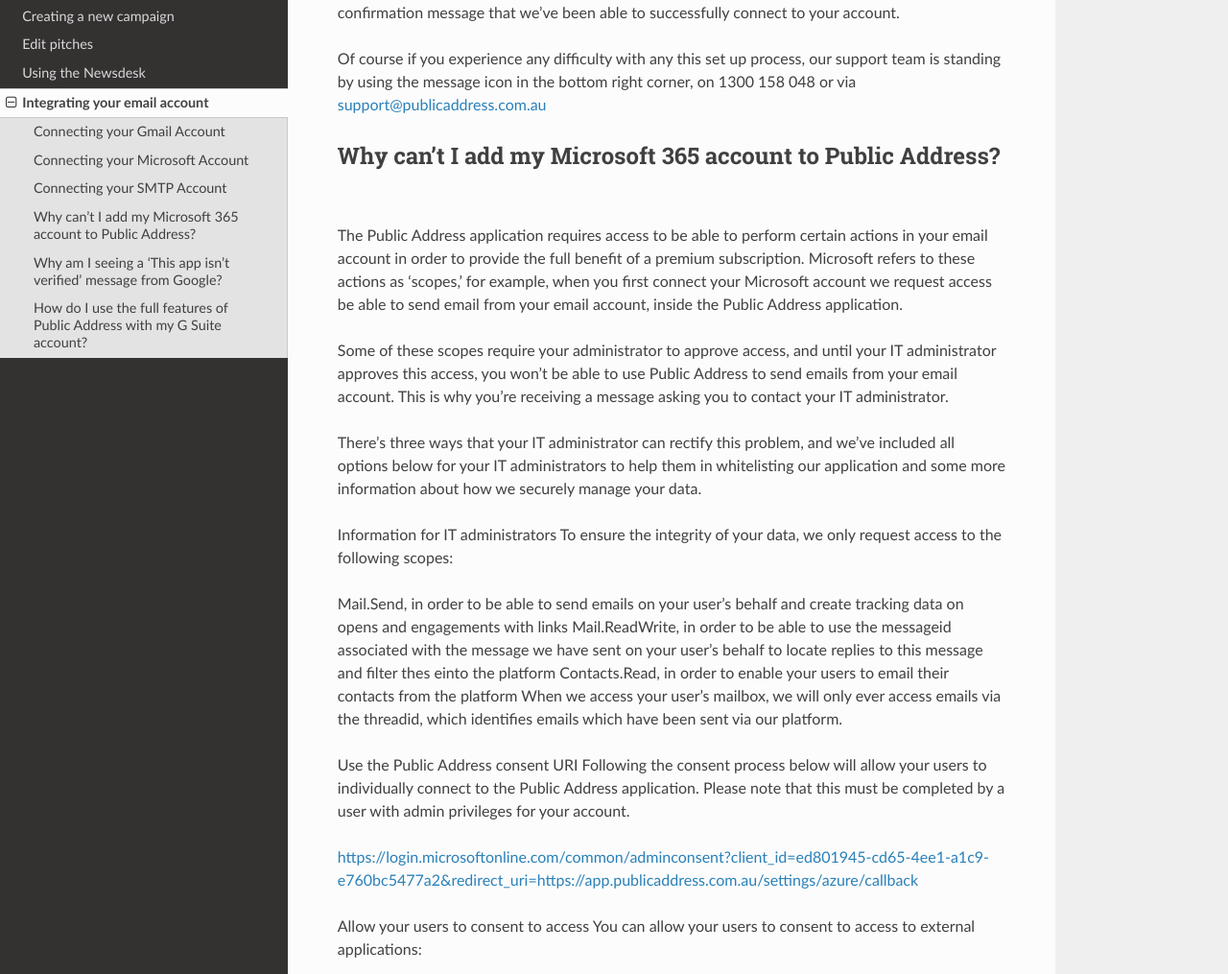
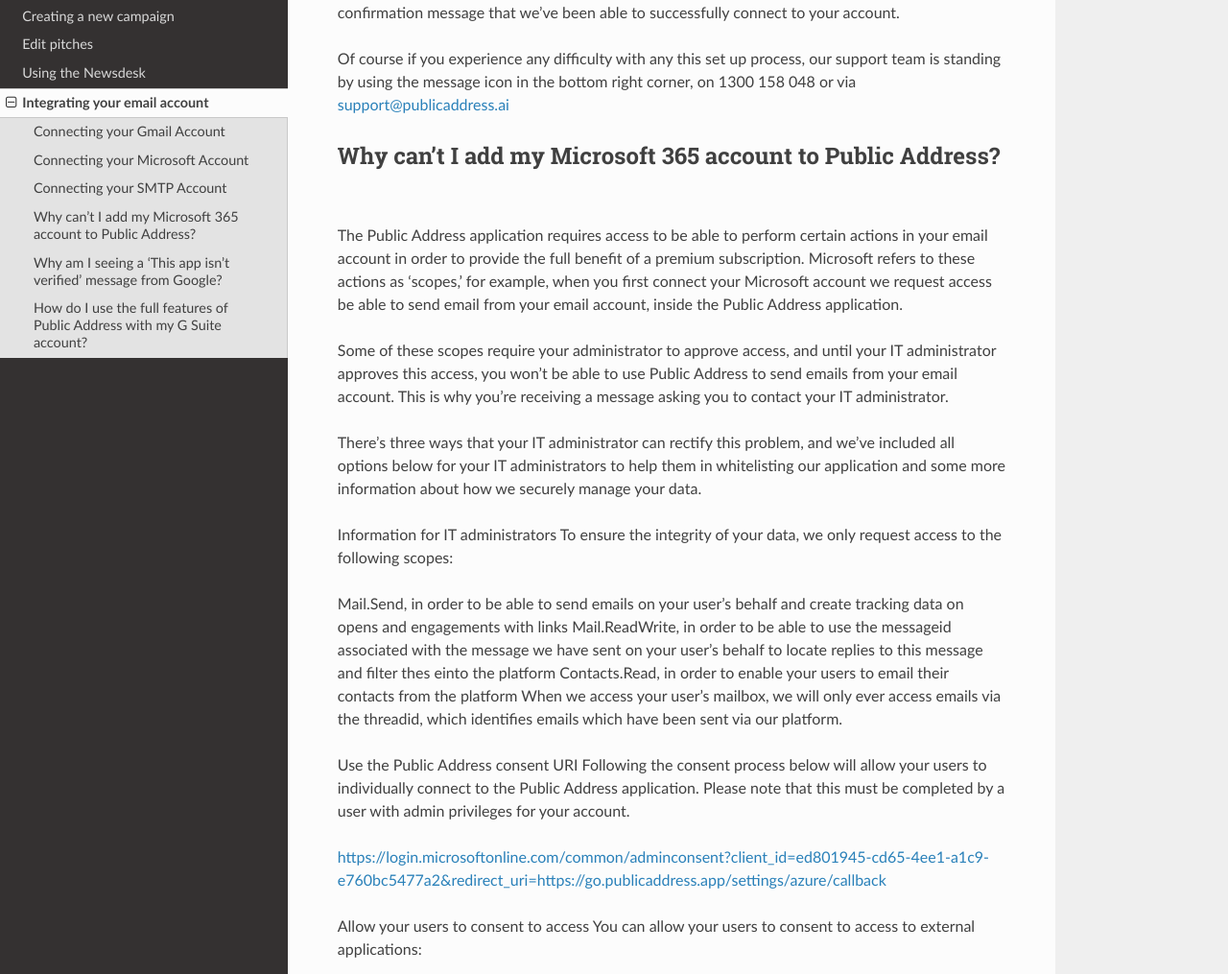
Before and after one commit to Public-Address/docs, a Sphinx documentation site: the page built from docs/source/integration.rst, in a window 1280 px wide and 1400 px high, scrolled down 4104 px. Shown: the part 158-1173 px from the top of the window at 96% size. Built offline with Sphinx 7.4.7 and the Read the Docs theme 2.0.0, drawn with Linux system fonts in a browser that asks for light colours.

Commit message:
fixed domain

```diff
--- a/docs/source/integration.rst
+++ b/docs/source/integration.rst
@@ -81,7 +81,7 @@
 
 Once you’ve entered those details please select ‘Test Connection’ – Public Address will then test the connection with your email server, which can take up to 60 seconds, before displaying a confirmation message that we’ve been able to successfully connect to your account.
 
-Of course if you experience any difficulty with any this set up process, our support team is standing by using the message icon in the bottom right corner, on 1300 158 048 or via support@publicaddress.com.au
+Of course if you experience any difficulty with any this set up process, our support team is standing by using the message icon in the bottom right corner, on 1300 158 048 or via support@publicaddress.ai
 
 .. _`Why can’t I add my Microsoft 365 account to Public Address?`:
 
@@ -104,7 +104,7 @@
 Use the Public Address consent URI
 Following the consent process below will allow your users to individually connect to the Public Address application. Please note that this must be completed by a user with admin privileges for your account.
 
-https://login.microsoftonline.com/common/adminconsent?client_id=ed801945-cd65-4ee1-a1c9-e760bc5477a2&redirect_uri=https://app.publicaddress.com.au/settings/azure/callback
+https://login.microsoftonline.com/common/adminconsent?client_id=ed801945-cd65-4ee1-a1c9-e760bc5477a2&redirect_uri=https://go.publicaddress.app/settings/azure/callback
 
 Allow your users to consent to access
 You can allow your users to consent to access to external applications:
@@ -148,7 +148,7 @@
 
 Don’t worry, your data is completely safe and Public Address is built from the ground up with industry leading security and authentication mechanisms to keep your data safe and secure. Public Address will be completing the Google verification process for this integration in the future, however, Google charges in excess of $100,000 Australian dollars to do so.
 
-If you or your users continue to see this screen when connecting their account, please log a support ticket at support@publicaddress.com.au and our team will reach out to help you through the domain whitelisting process.
+If you or your users continue to see this screen when connecting their account, please log a support ticket at support@publicaddress.ai and our team will reach out to help you through the domain whitelisting process.
 
 
 .. _`How do I use the full features of Public Address with my G Suite account?`:
```
